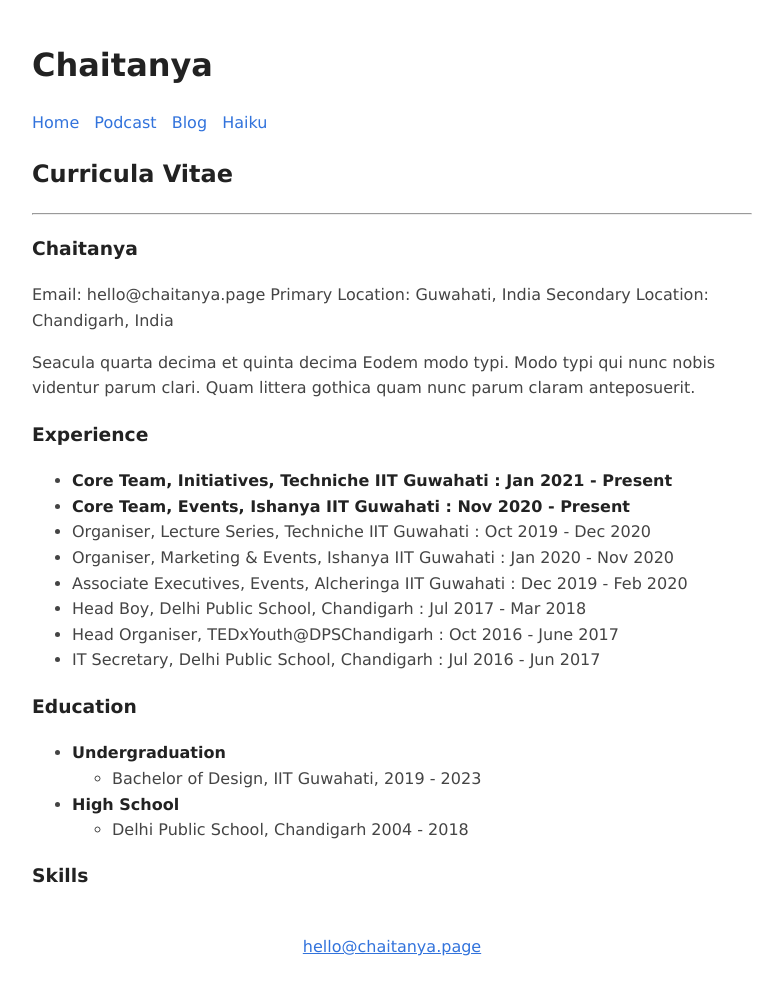
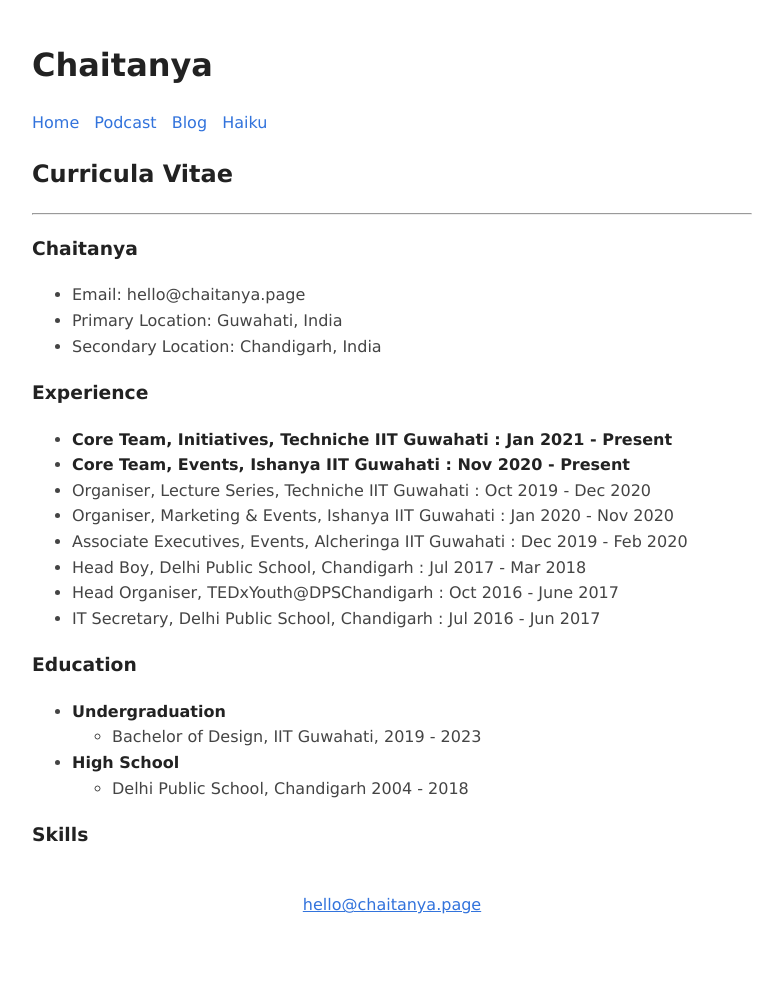
Before and after one commit to chtny/chtny.github.io, a Jekyll site: the page built from cv.md, in a window 1280 px wide. Shown: the whole page, without its empty margins (248-1031 px from the left). Built offline with Jekyll 4.4.1, drawn with Linux system fonts in a browser that asks for light colours; after the commit the page ends 962 px from its top, so only the background shows below that.

Commit message:
Update cv.md

```diff
--- a/cv.md
+++ b/cv.md
@@ -5,11 +5,9 @@ permalink: /cv
 ---
 ---
 ### Chaitanya
-Email: hello@chaitanya.page
-Primary Location: Guwahati, India
-Secondary Location: Chandigarh, India
-
-Seacula quarta decima et quinta decima Eodem modo typi. Modo typi qui nunc nobis videntur parum clari. Quam littera gothica quam nunc parum claram anteposuerit.
+- Email: hello@chaitanya.page
+- Primary Location: Guwahati, India
+- Secondary Location: Chandigarh, India
 
 ### Experience
 
```
